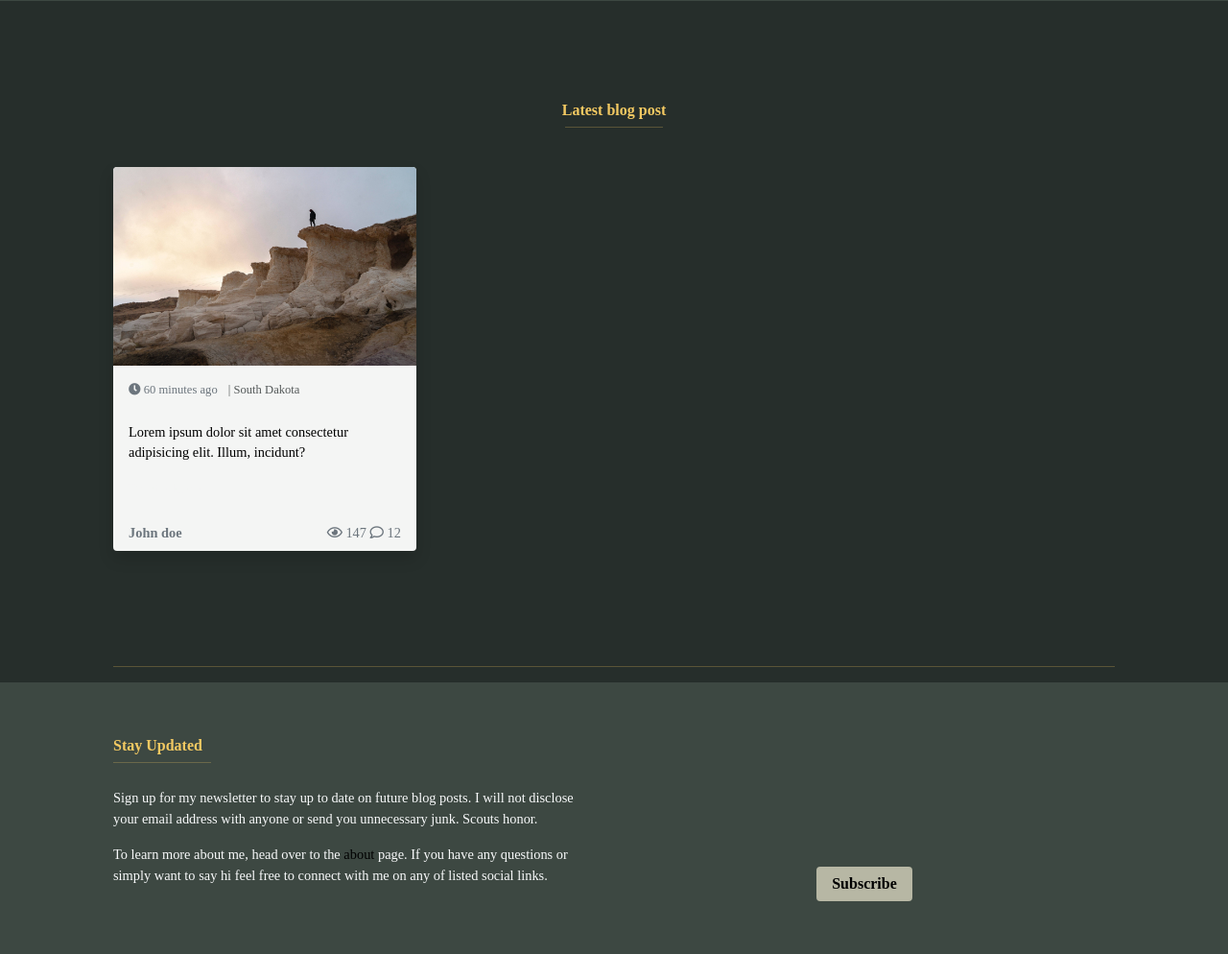
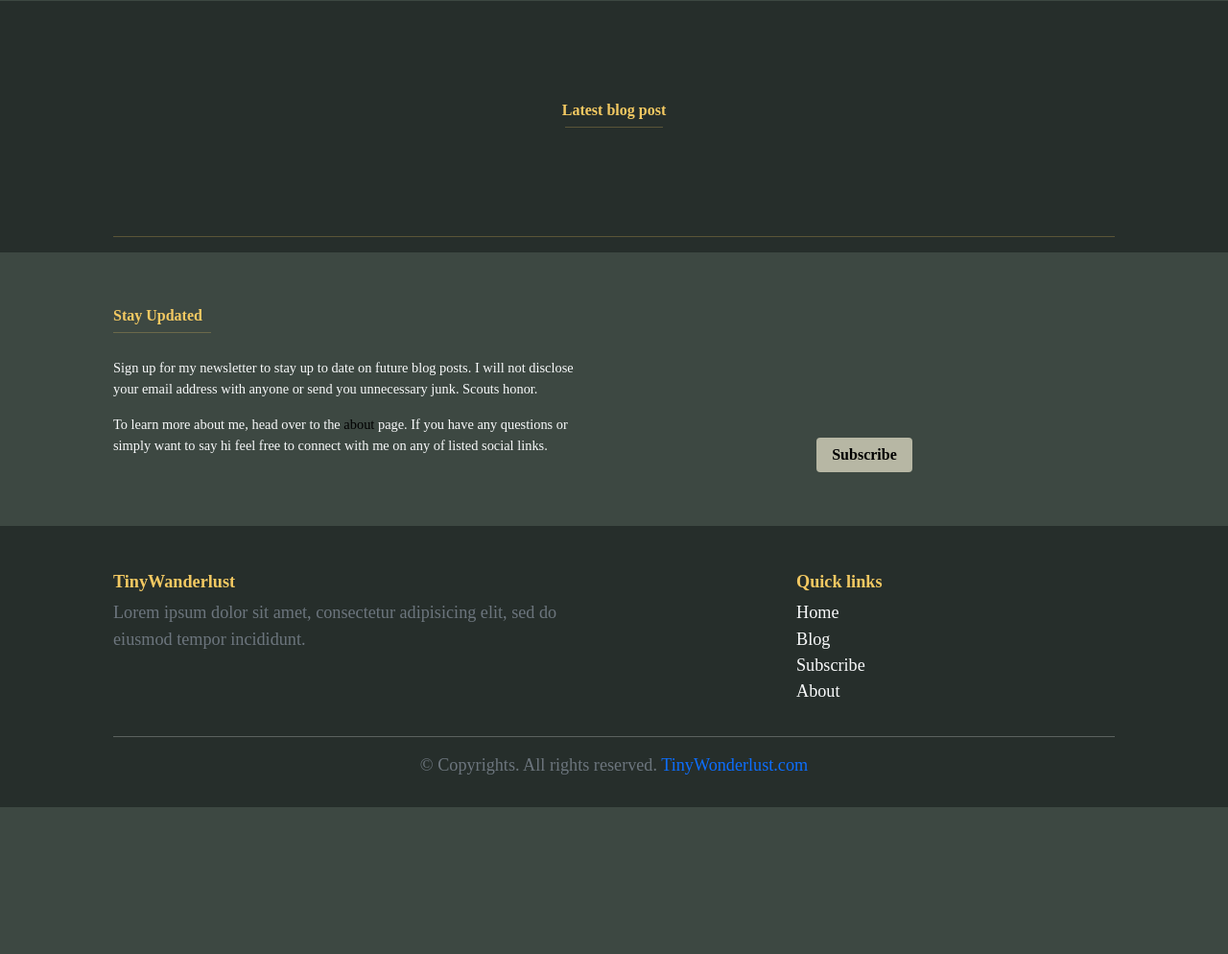
Before and after one commit to saida93522/travel_blog, a Django app: page / in a window 1280 px wide. Shown: the part 1561-2555 px from the top of the page at 96% size. After the commit the page ends 2402 px from the top, so only its background shows below. Run offline with Django 3.2, Linux system fonts and the light colour scheme; data that the repository does not hold is empty; some libraries are stand-ins or nearby versions.

Commit message:
refactor: remove duplicate col featured post

```diff
--- a/blog/templates/blog/feature_blog.html
+++ b/blog/templates/blog/feature_blog.html
@@ -41,41 +41,6 @@
         </div>
       </div>
       {% endfor %}
-      <!-- card 2 -->
-      <div class="col-lg-4">
-        <div class="card shadow">
-          <img
-            class="card-img img-fluid"
-            src="{% static 'images/rocky-mnt.jpg' %}"
-            alt=""
-          />
-
-          <div class="card-body">
-            <small class="text-muted my-2">
-              <i class="far fa-clock fw-bold"></i> 60 minutes ago
-              <span class="category mx-2">| South Dakota</span>
-            </small>
-            <p class="card-title fw-bold py-2"></p>
-            <p class="card-text blog-intro">
-              Lorem ipsum dolor sit amet consectetur adipisicing elit. Illum,
-              incidunt?
-            </p>
-            <a
-              href="blog-singe.html"
-              class="stretched-link mt-auto blog-read-btn"
-              ><span>Read More</span><i class="bi bi-arrow-right"></i
-            ></a>
-          </div>
-          <div
-            class="card-footer text-muted d-flex justify-content-between bg-transparent border-top-0"
-          >
-            <div class="views fw-bold">John doe</div>
-            <div class="stats">
-              <i class="far fa-eye"></i> 147 <i class="far fa-comment"></i> 12
-            </div>
-          </div>
-        </div>
-      </div>
     </div>
   </div>
 </section>
```
